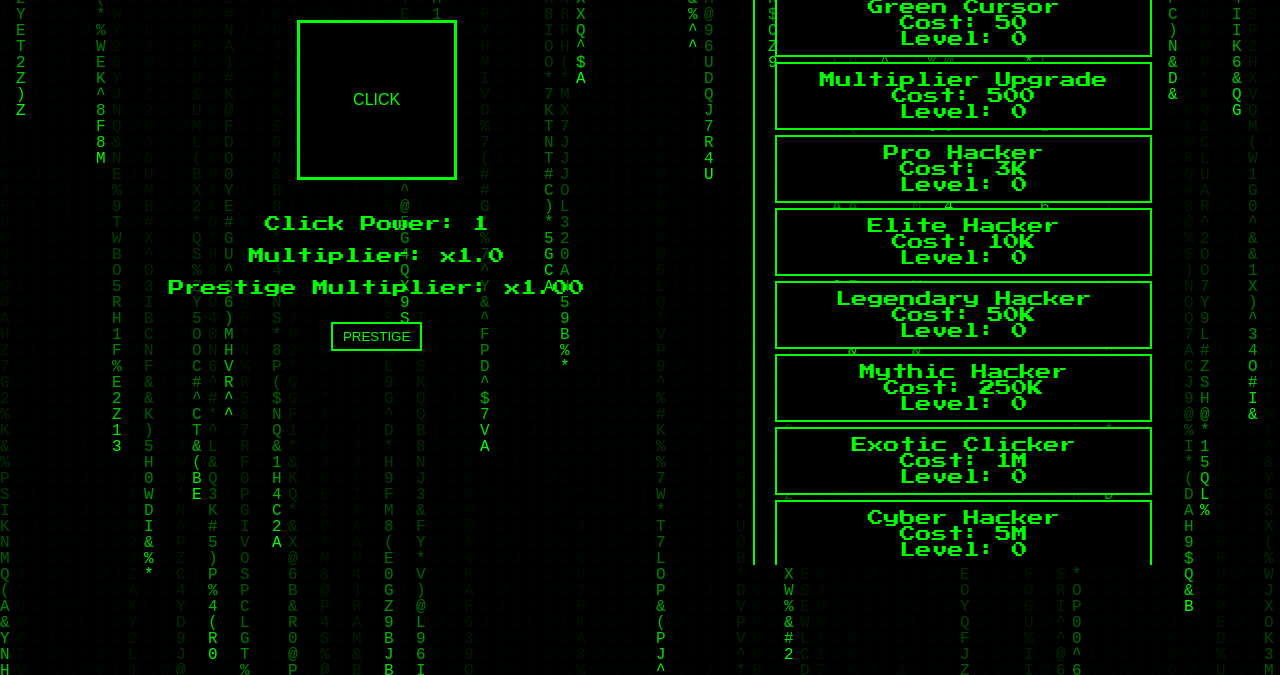
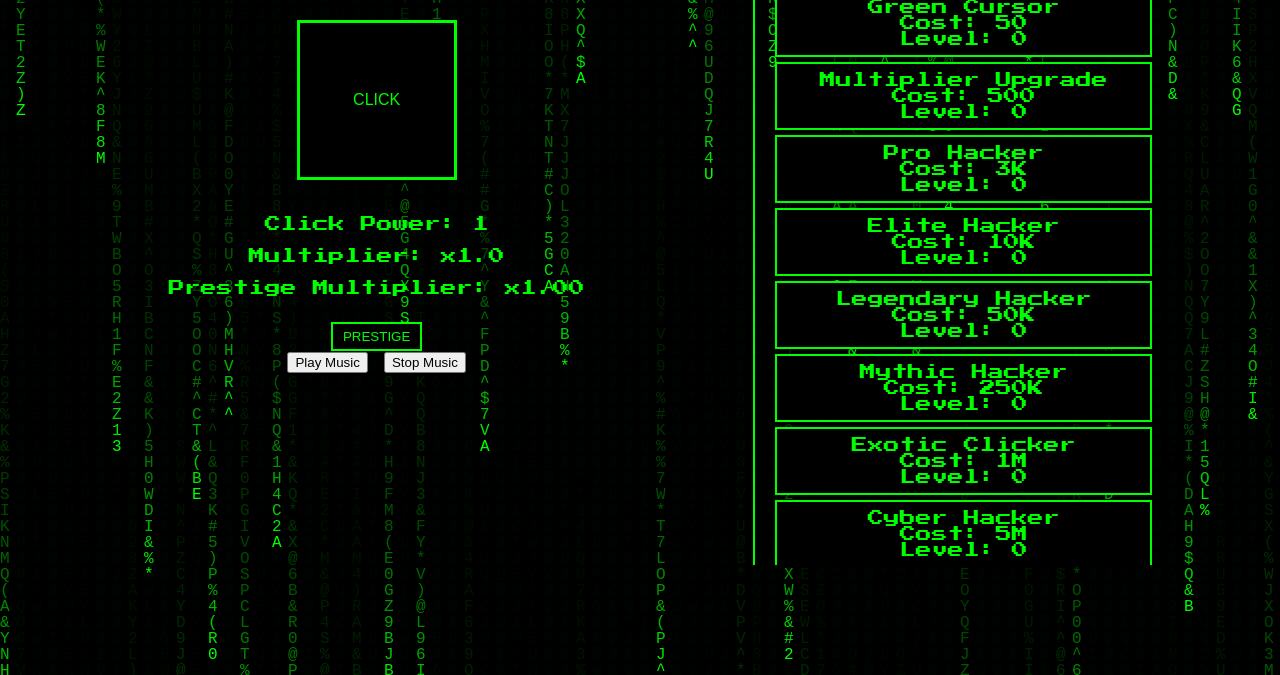
Before and after one commit to HENWYFR/HACKER_CLICKER, a plain HTML site: page HACKER_CLICKER/src/index.html in a window 1280 px wide. Both pictures are taken after a click on the button "Start Game". Shown: the part 125-800 px from the top of the page. Drawn offline with Linux system fonts and the light colour scheme.

Commit message:
Update index.html

```diff
--- a/HACKER_CLICKER/src/index.html
+++ b/HACKER_CLICKER/src/index.html
@@ -26,6 +26,10 @@
       <p>Prestige Multiplier: x<span id="prestigeMulti">1</span></p>
       <button id="prestigeBtn">PRESTIGE</button>
     </div>
+    <div id="music-controls">
+      <button id="playMusic">Play Music</button>
+      <button id="stopMusic">Stop Music</button>
+    </div>
   </div>
 
   <div class="shop-area">
@@ -34,6 +38,9 @@
   </div>
 </div>
 
+<!-- Audio element -->
+<audio id="background-music" src="MUSIC.mp3" loop></audio>
+
 <script src="script.js" defer></script>
 </body>
 </html>
```
